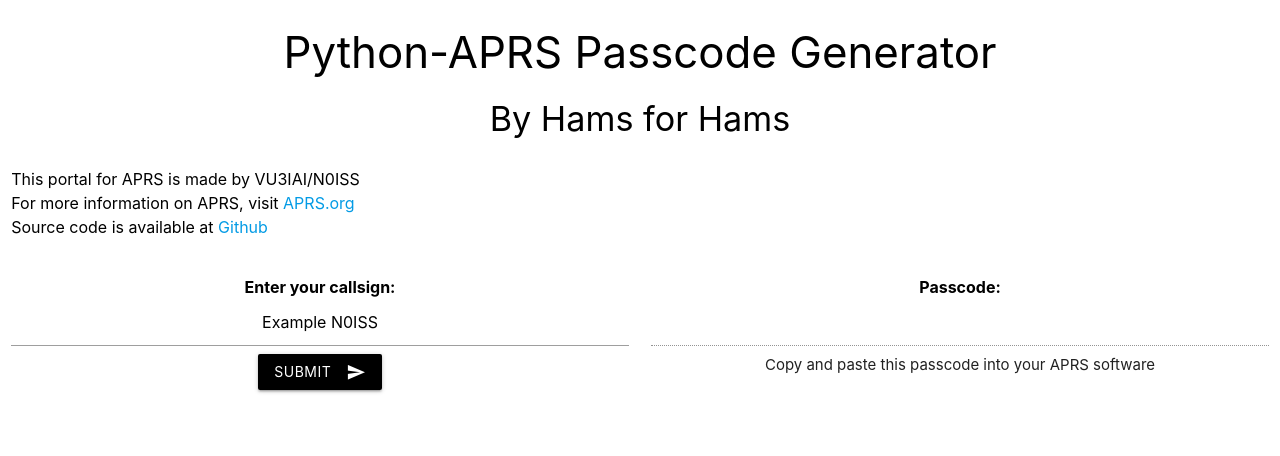
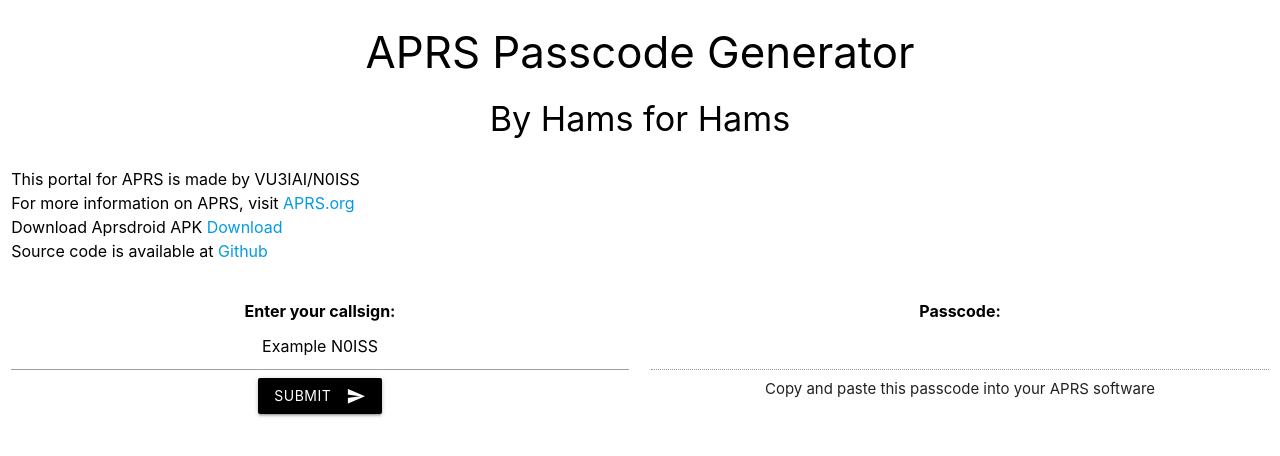
Before and after one commit to ArabianCoconut/Python-APRS, a Flask app: page / in a window 1280 px wide. Shown: the top 456 px of the page. Run offline with Flask 3, Linux system fonts and the light colour scheme.

Commit message:
Added Download link

```diff
--- a/src/templates/index.html
+++ b/src/templates/index.html
@@ -11,7 +11,7 @@
 </head>
 <body>
     <div class="col s6 black-text center-align">
-        <h3>Python-APRS  Passcode Generator</h3>
+        <h3>APRS  Passcode Generator</h3>
         <h4>By Hams for Hams</h4>
     </div>
     <div class="row">
@@ -19,7 +19,9 @@
             <ul style="list-style-type:disc">
                 <li>This portal for APRS is made by VU3IAI/N0ISS</li>
                 <li>For more information on APRS, visit <a href="http://aprs.org">APRS.org</a></li>
+                <li>Download Aprsdroid APK <a href="https://aprsdroid.org/download/APRSdroid-1.6.3a.apk">Download</a></li>
                 <li>Source code is available at <a href="https://github.com/ArabianCoconut/Python-APRS">Github</a></li>
+
             </ul>
 
         </div>
```
